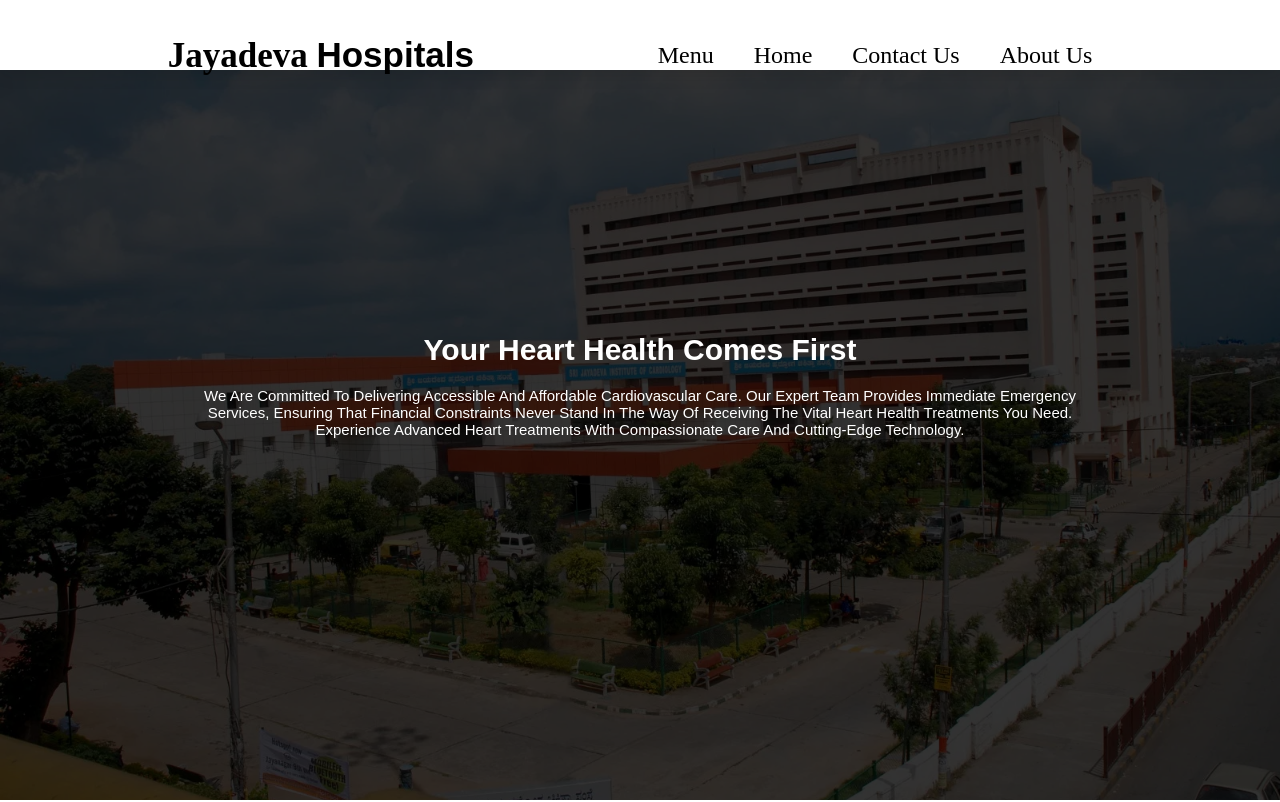
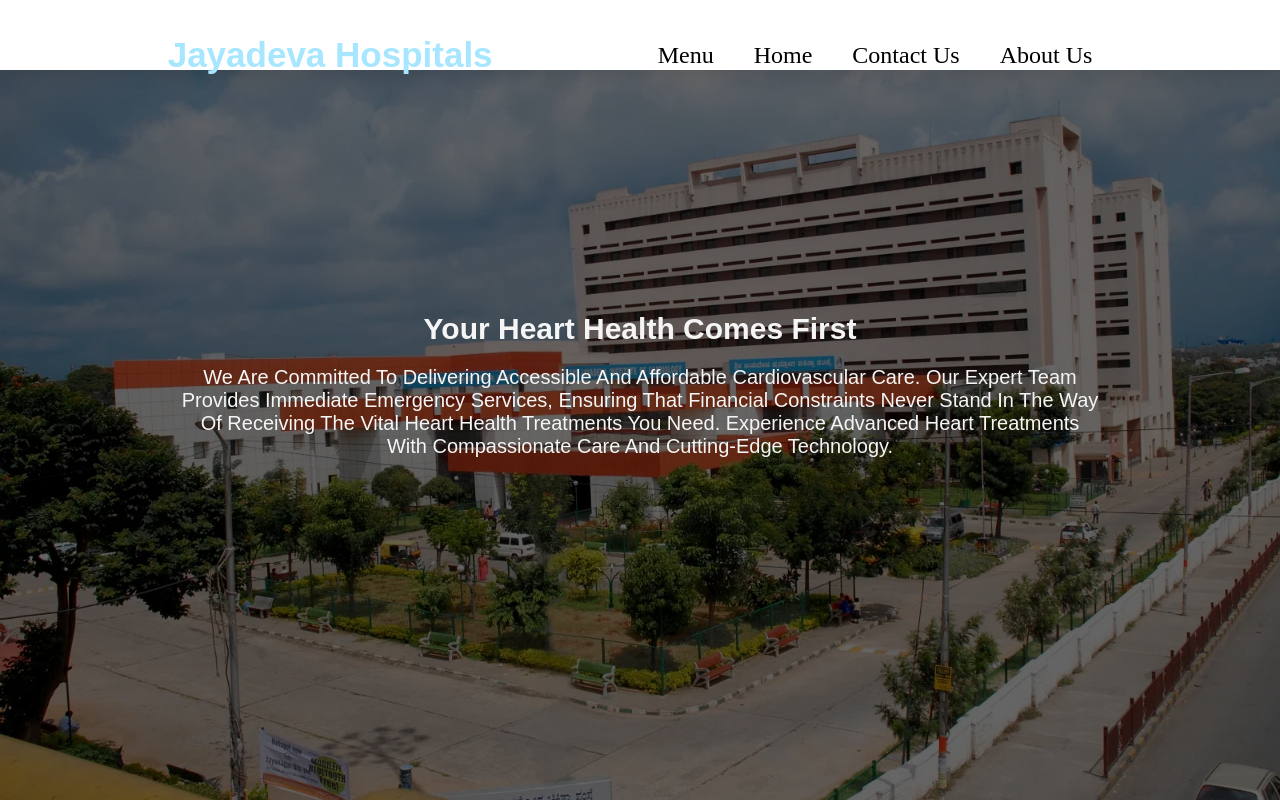
Before and after one commit to Aryananand04/Hack4HEARTs, a plain HTML site: page Index.html in a window 1280 px wide. Shown: the top 802 px of the page. Drawn offline with Linux system fonts and the light colour scheme.

Commit message:
new commits

```diff
--- a/styles.css
+++ b/styles.css
@@ -1,3 +1,12 @@
+*{
+    font-family: 'Poppins', sans-serif;
+    margin:0; padding: 0;
+    box-sizing: border-box;
+    outline: none; border: none;
+    text-transform: capitalize;
+    transition: all .2s ease-out;
+    text-decoration: none;
+}
 /* Navbar */
 * {
     margin: 0;
@@ -36,8 +45,8 @@ body {
     height: 100%;
     display: table-cell;
     vertical-align: middle;
-    color: black;
-    font-family: avenir;
+    color: #A7E6FF;
+    font-family: Arial, Helvetica, sans-serif;
     font-size: 35px;
 }
 
@@ -98,7 +107,7 @@ body {
 .dropdown-content {
     display: none;
     position: absolute;
-    background-color: #86B6F6;
+    background-color: #A7E6FF;
     min-width: 160px;
     box-shadow: 0px 8px 16px 0px rgba(0, 0, 0, 0.2);
     z-index: 1;
@@ -121,7 +130,7 @@ body {
 }
 
 .dropdown:hover .dropbtn {
-    background-color: #86B6F6;
+    background-color: #A7E6FF;
 }
 @import url('https://fonts.googleapis.com/css2?family=Poppins:wght@100;200;300;400;500;600;700&display=swap');
 body {
@@ -148,28 +157,31 @@ body {
     left: 0;
     width: 100%;
     height: 100%;
-    background-color: rgba(0, 0, 0, 0.8); /* Black color with 80% opacity */
+    background-color: rgba(0, 0, 0, 0.6); /* Black color with 80% opacity */
     z-index: 1; /* Ensure the overlay is behind the content */
 }
 
 .hero-content {
     position: relative;
     z-index: 2; /* Ensure the content is on top of the overlay */
-    text-align: center; /* Center text */
-    color: #fff;
+    text-align:center; /* Center text */
+    color: whitesmoke;
     max-width: 80%; /* Adjust the width as needed */
-    padding: 30px; /* Add padding to the text */
+    padding: 35px; /* Add padding to the text */
+    font-size: medium4w;
     font-family: system-ui, -apple-system, BlinkMacSystemFont, 'Segoe UI', Roboto, Oxygen, Ubuntu, Cantarell, 'Open Sans', 'Helvetica Neue', sans-serif;
 }
 
 .hero-title {
     font-size: 3em;
     margin-bottom: 20px;
+    color:whitesmoke;
+    font-weight: bold;
     animation: fadeInUp 1s ease-in-out;
 }
 
 .hero-subtitle {
-    font-size: 1.5em;
+    font-size: 2em;
     margin-bottom: 30px;
     animation: fadeInUp 1s ease-in-out 0.5s;
 }
@@ -197,15 +209,7 @@ body {
     --border:.2rem solid #36098d;
 }
 
-*{
-    font-family: 'Poppins', sans-serif;
-    margin:0; padding: 0;
-    box-sizing: border-box;
-    outline: none; border: none;
-    text-transform: capitalize;
-    transition: all .2s ease-out;
-    text-decoration: none;
-}
+/* to add */
 
 html{
     font-size: 62.5%;
@@ -219,7 +223,12 @@ section{
 }
 
 section:nth-child(even){
-    background: #6be6f9;
+    background:#A7E6FF;
+}
+h1{
+    color:#A7E6FF;
+    font-sizE:150px;
+    font-weight: bold;
 }
 
 .heading{
```
Also changed, not shown: script.js (added, +12 -0 lines).
